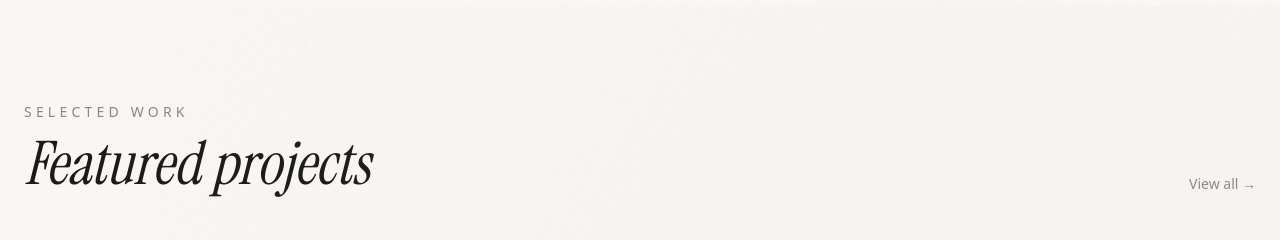
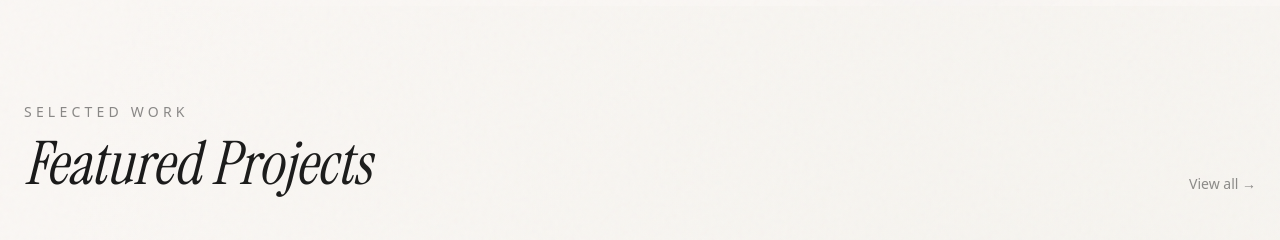
Before and after one commit to Joshlavin/sarah-portfolio, a Next.js app: page / in a window 1280 px wide. Shown: the part 1220-1460 px from the top of the page. Built offline with nearby package versions, Linux system fonts and the light colour scheme; grey boxes are pictures that could not be loaded.

Commit message:
Capitalize Featured Projects heading

```diff
--- a/src/components/FeaturedProjects.tsx
+++ b/src/components/FeaturedProjects.tsx
@@ -24,7 +24,7 @@ export default function FeaturedProjects() {
           <motion.div className="flex items-end justify-between mb-12" initial={{ opacity: 0, y: 20 }} whileInView={{ opacity: 1, y: 0 }} viewport={{ once: true }}>
             <div>
               <p className="text-sm uppercase tracking-[0.3em] text-[var(--color-charcoal)]/50 mb-3">Selected Work</p>
-              <h2 className="font-[family-name:var(--font-instrument-serif)] text-5xl md:text-6xl italic text-[var(--color-charcoal)]">Featured projects</h2>
+              <h2 className="font-[family-name:var(--font-instrument-serif)] text-5xl md:text-6xl italic text-[var(--color-charcoal)]">Featured Projects</h2>
             </div>
             <Link href="/work" className="hidden md:block text-sm text-[var(--color-charcoal)]/50 hover:text-[var(--color-coral)] transition-colors">View all &rarr;</Link>
           </motion.div>
```
